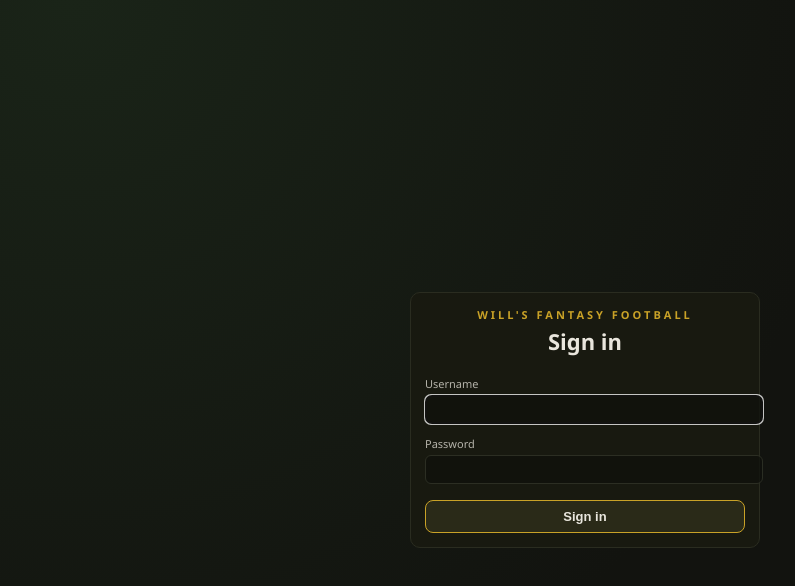
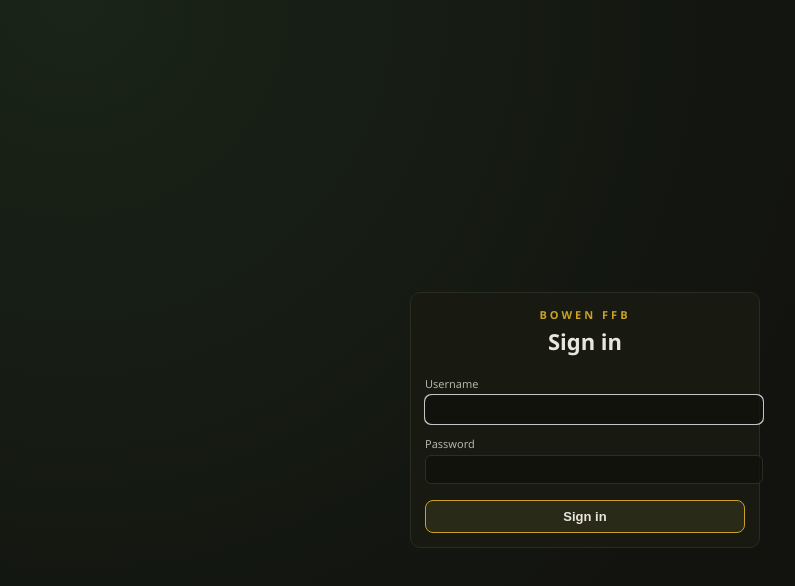
Before and after one commit to Gihn17/26FFBPrep, a React (Vite) app: page /ffb/login in a window 1280 px wide. Shown: the top 586 px of the page, without its empty margins (55-850 px from the left). Built offline with nearby package versions, Linux system fonts and the light colour scheme; no server answers.

Commit message:
Rebrand header text: "Will's Fantasy Football" -> "Bowen FFB"
Landing, Login, and the draft board all share the same small eyebrow
label above the page title -- updated all three.

```diff
--- a/src/App.jsx
+++ b/src/App.jsx
@@ -862,7 +862,7 @@ export default function DraftPrepApp() {
       <div style={{ display:"flex", justifyContent:"space-between", alignItems:"flex-end", flexWrap:"wrap", gap:12, marginBottom:16 }}>
         <div>
           <Link to="/" style={{ fontSize:11, color:"#9c998e", textDecoration:"none" }}>&larr; Fantasy HQ</Link>
-          <div style={{ fontSize:11, letterSpacing:3, color:"#c9a227", fontWeight:700, marginTop:4 }}>WILL'S FANTASY FOOTBALL</div>
+          <div style={{ fontSize:11, letterSpacing:3, color:"#c9a227", fontWeight:700, marginTop:4 }}>BOWEN FFB</div>
           <h1 style={{ margin:"2px 0 0", fontSize:32, fontWeight:800, letterSpacing:0.5 }}>Draft Prep Board — 2026</h1>
         </div>
         <div style={{ display:"flex", gap:8, alignItems:"flex-end" }}>
--- a/src/pages/Landing.jsx
+++ b/src/pages/Landing.jsx
@@ -28,7 +28,7 @@ export default function Landing() {
       <div style={{ maxWidth: 900, margin: "0 auto" }}>
         <div style={{ display:"flex", justifyContent:"space-between", alignItems:"flex-start", gap:12 }}>
           <div>
-            <div style={{ fontSize:11, letterSpacing:3, color:"#c9a227", fontWeight:700 }}>WILL'S FANTASY FOOTBALL</div>
+            <div style={{ fontSize:11, letterSpacing:3, color:"#c9a227", fontWeight:700 }}>BOWEN FFB</div>
             <h1 style={{ margin:"2px 0 24px", fontSize:34, fontWeight:800, letterSpacing:0.5 }}>Fantasy HQ</h1>
           </div>
           <div style={{ display:"flex", alignItems:"center", gap:8 }}>
--- a/src/pages/Login.jsx
+++ b/src/pages/Login.jsx
@@ -24,7 +24,7 @@ export default function Login() {
   return (
     <div style={{ ...pageShell(), display:"flex", alignItems:"center", justifyContent:"center" }}>
       <form onSubmit={onSubmit} style={{ ...panelStyle(), width:320, marginBottom:0 }}>
-        <div style={{ fontSize:11, letterSpacing:3, color:"#c9a227", fontWeight:700, textAlign:"center" }}>WILL'S FANTASY FOOTBALL</div>
+        <div style={{ fontSize:11, letterSpacing:3, color:"#c9a227", fontWeight:700, textAlign:"center" }}>BOWEN FFB</div>
         <h1 style={{ margin:"4px 0 20px", fontSize:22, fontWeight:800, textAlign:"center" }}>Sign in</h1>
 
         <label style={{ ...lbl(), marginBottom:12 }}>
```
